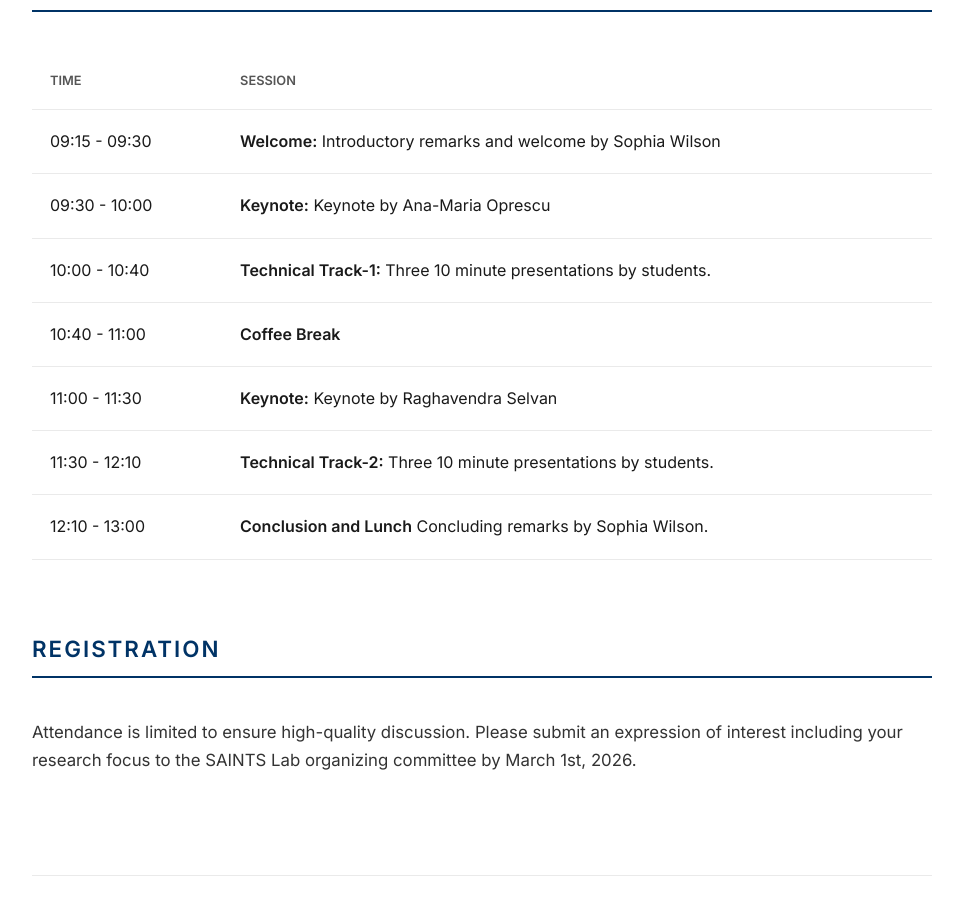
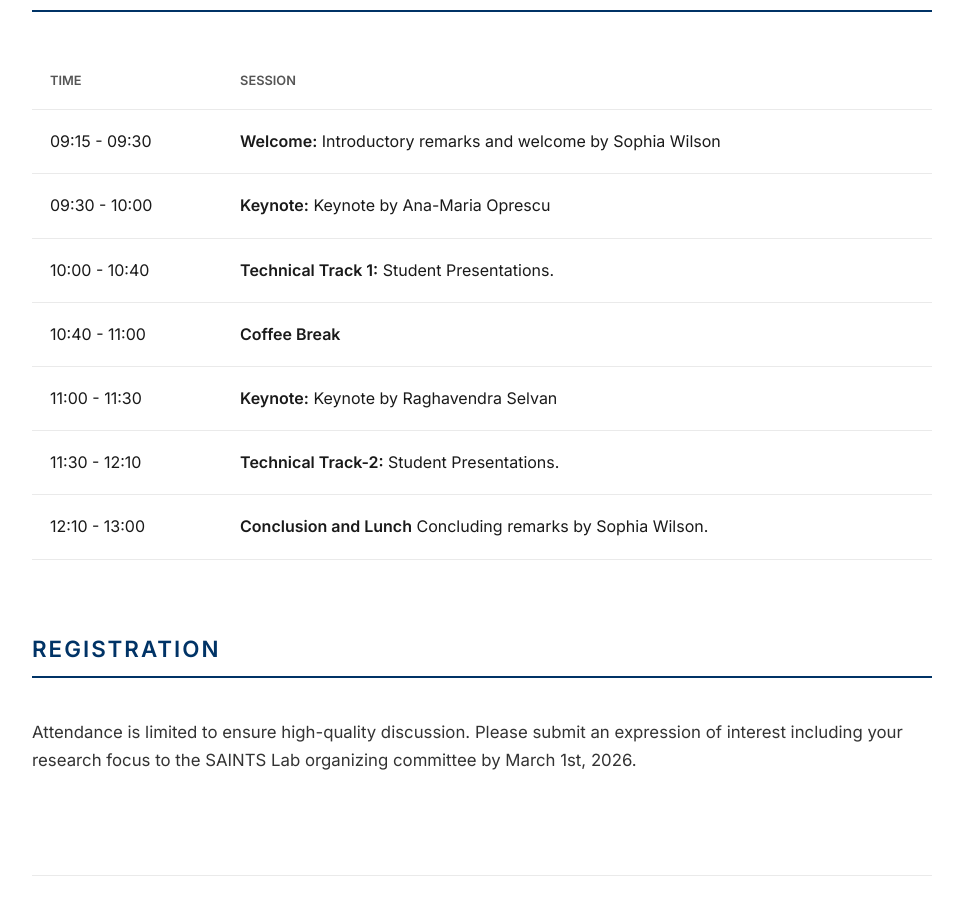
Before and after one commit to saintslab/saintslab.github.io, a Jekyll site: the page workshop2026/index.html, which Jekyll copies as it is, in a window 1280 px wide and 900 px high, scrolled down 1469 px. Shown: the whole window, without its empty margins (158-1121 px from the left). Built offline with Jekyll 4.4.1, drawn with Linux system fonts in a browser that asks for light colours.

Commit message:
Update index

```diff
--- a/workshop2026/index.html
+++ b/workshop2026/index.html
@@ -253,7 +253,7 @@
                 </tr>
                 <tr>
                     <td>10:00 - 10:40</td>
-                    <td><strong>Technical Track-1:</strong> Three 10 minute presentations by students.</td>
+                    <td><strong>Technical Track 1:</strong> Student Presentations.</td>
                 </tr>
                 <tr>
                     <td>10:40 - 11:00</td>
@@ -265,7 +265,7 @@
                 </tr>
                 <tr>
                     <td>11:30 - 12:10</td>
-                    <td><strong>Technical Track-2:</strong> Three 10 minute presentations by students.</td>
+                    <td><strong>Technical Track-2:</strong> Student Presentations.</td>
                 </tr>
                 <tr>
                     <td>12:10 - 13:00</td>
```
